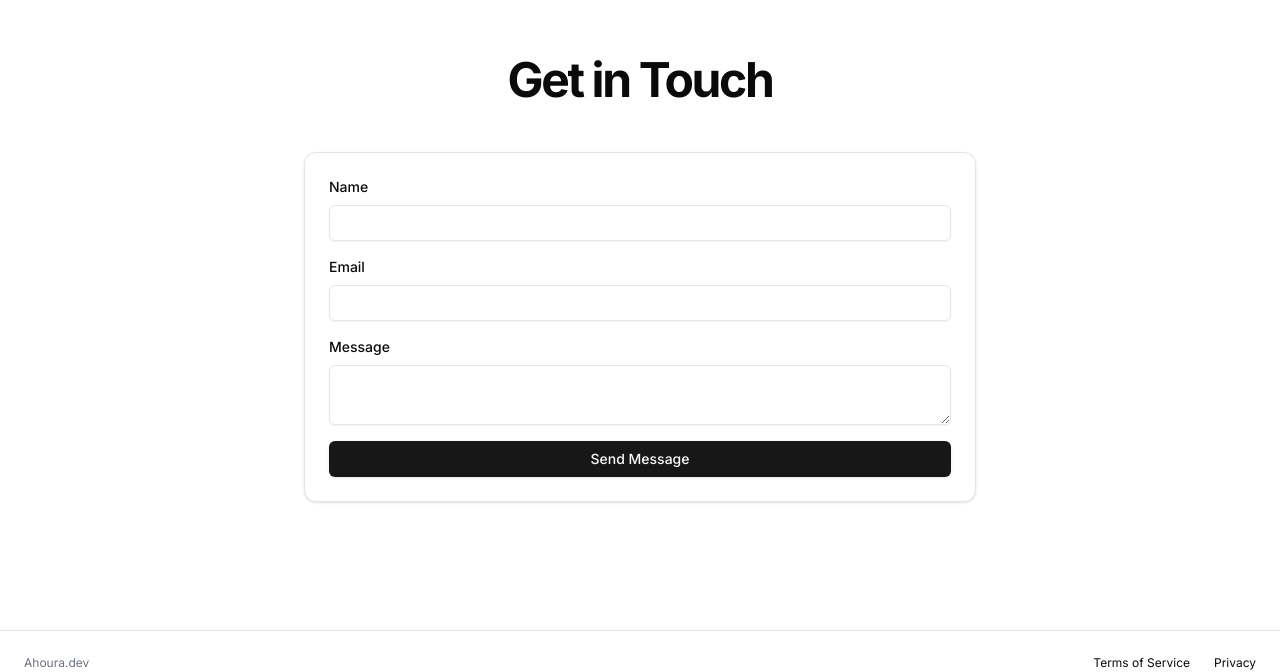
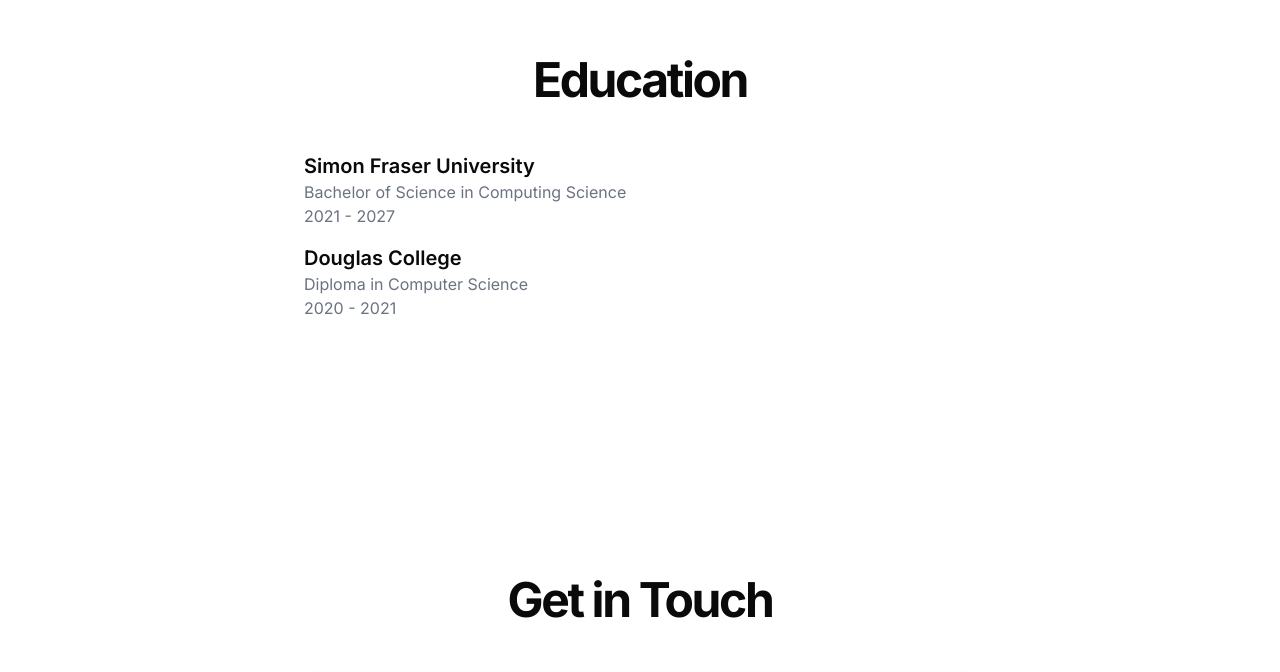
Before and after one commit to how-to-speall/how-to-speall.github.io, a Next.js app: page / in a window 1280 px wide. Shown: the part 2155-2827 px from the top of the page. Built offline with nearby package versions, Linux system fonts and the light colour scheme.

Commit message:
Added aditional about me section and in the process of fixing tech stack clipping out of screen

```diff
--- a/app/page.tsx
+++ b/app/page.tsx
@@ -114,7 +114,29 @@
             <TechStack />
           </div>
         </section>
-
+ {/* TODO: */}
+        <section className="py-12 md:py-24 lg:py-32">
+          <div className="container px-4 md:px-6">
+            <div className="mx-auto max-w-2xl">
+              <h2 className="text-3xl font-bold tracking-tighter sm:text-4xl md:text-5xl mb-12 text-center">
+                Education
+              </h2>
+              <div className="space-y-4">
+                <div>
+                  <h3 className="text-xl font-semibold">Simon Fraser University</h3>
+                  <p className="text-gray-500 dark:text-gray-400">Bachelor of Science in Computing Science</p>
+                  <p className="text-gray-500 dark:text-gray-400">2021 - 2027</p>
+                </div>
+                <div>
+                  <h3 className="text-xl font-semibold">Douglas College</h3>
+                  <p className="text-gray-500 dark:text-gray-400">Diploma in Computer Science</p>
+                  <p className="text-gray-500 dark:text-gray-400"> 2020 - 2021</p>
+                </div>
+              </div>
+            </div>
+          </div>
+          </section>
+{/* TODO: */}
         <section id="contact" className="py-12 md:py-24 lg:py-32">
           <div className="container px-4 md:px-6">
             <div className="mx-auto max-w-2xl">
```
